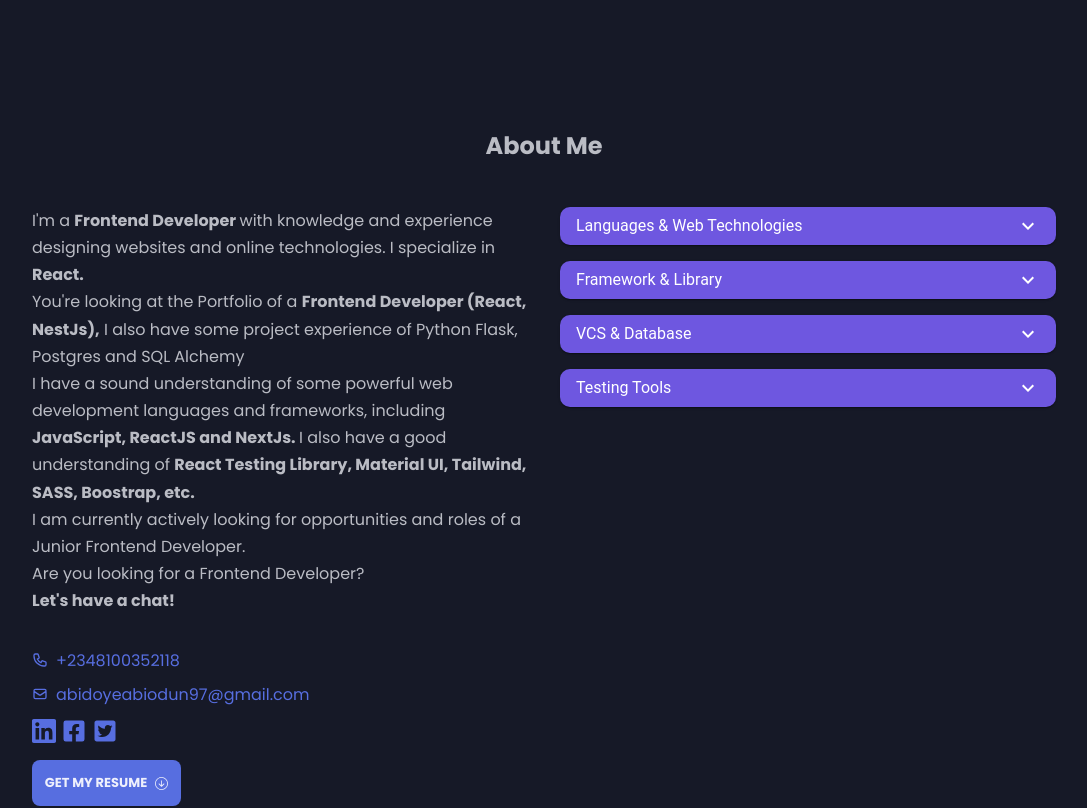
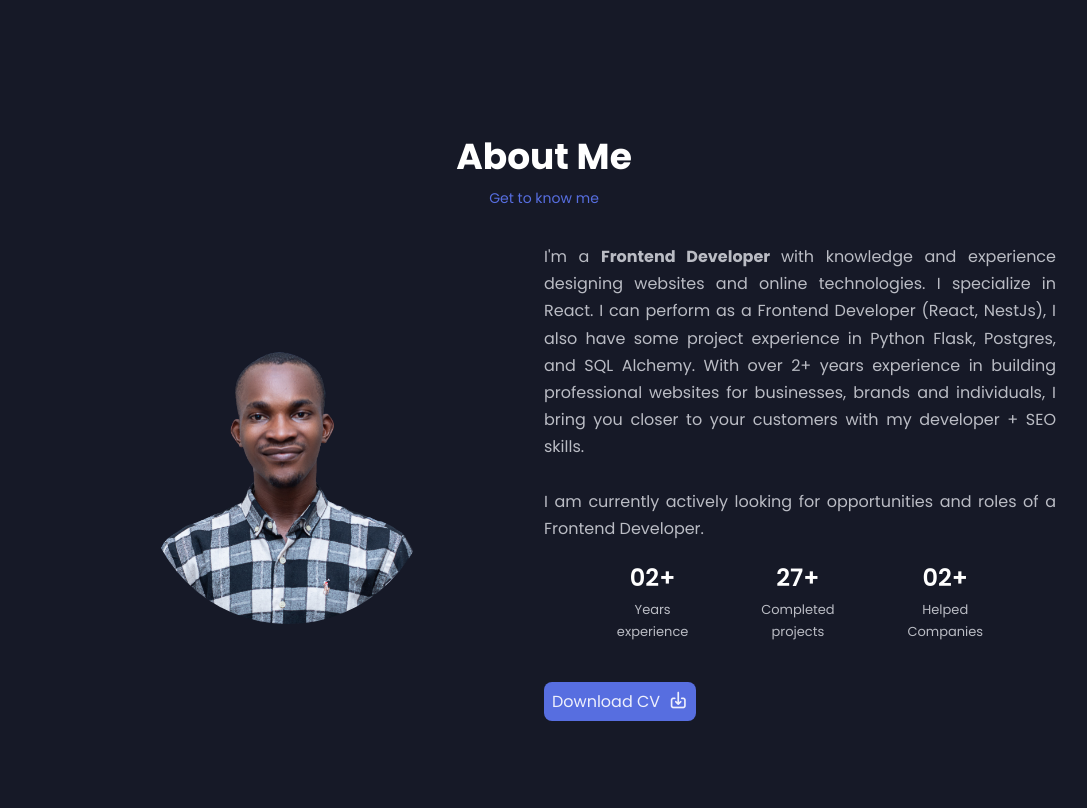
Before and after one commit to habidoyetech/portfolio, a React (Create React App) app: page / in a window 1280 px wide. Shown: the part 640-1448 px from the top of the page, without its empty margins (96-1183 px from the left). Built offline with nearby package versions, Linux system fonts and the light colour scheme; a web font is replaced by a local one.

Commit message:
update about me

```diff
--- a/src/Pages/About.jsx
+++ b/src/Pages/About.jsx
@@ -7,6 +7,7 @@ import {BsArrowDownCircle} from 'react-icons/bs';
 import {HiOutlinePhone, HiOutlineMail} from 'react-icons/hi'
 import SkillCard from '../Components/SkillCard';
 import { skills } from '../data';
+import AbiodunPassport from '../images/abiodunpassport.png'
 
 
 const About = () => {
@@ -15,22 +16,47 @@ const About = () => {
   return (
     <section className='about' id='about' >
       <div className='about_section container'>
-        <h2 className='section_title'>About Me</h2>
-        <div className="about_container grid">
+        <h2 className='section_title'>About Me </h2>
+        <span className='section_subtitle'>Get to know me</span>
+        <div className="about_container">
           <div className='about_container-details'>
-            <div className='about_data'>
-              <p className='about_description'>
-                I'm a <strong> Frontend Developer </strong> with knowledge and experience designing websites and online technologies. I specialize in  <strong> React. </strong> <br />
+            <div className='about_img_description'>
+              <div className='about_image_container'><img src={AbiodunPassport} alt='Abiodun Passport'/></div>
+              <div className='about_data'>
+                <p className='about_description'>
+                  I'm a <strong> Frontend Developer </strong> with knowledge and experience designing websites and online technologies.
+                  I specialize in React. I can perform as a Frontend Developer (React, NestJs), I also have some project experience in Python Flask, Postgres, and SQL Alchemy.
+                  With over 2+ years experience in building professional websites for businesses, brands and individuals, I bring you closer to your customers with my developer + SEO skills.
+                  <br />
+                  <br />
 
-                You're looking at the Portfolio of a <strong>Frontend Developer (React, NestJs),</strong>  I also have some project experience of Python Flask, Postgres and SQL Alchemy <br />
+                  I am currently actively looking for opportunities and roles of a Frontend Developer.
+                </p>
+                <div className="about__info">
+                  <div>
+                      <span className="about__info-title">02+</span>
+                      <span className="about__info-name">Years <br/> experience</span>
+                  </div>
 
-                I have a sound understanding of some powerful web development languages and frameworks, including  <strong> JavaScript, ReactJS and NextJs. </strong> I also have a good understanding of <strong> React Testing Library, Material UI, Tailwind, SASS, Boostrap, etc.</strong> <br />
+                  <div>
+                      <span className="about__info-title">27+</span>
+                      <span className="about__info-name">Completed <br/> projects</span>
+                  </div>
 
-                I am currently actively looking for opportunities and roles of a Junior Frontend Developer. <br />
-                Are you looking for a Frontend Developer?<br /> <strong>  Let's have a chat! </strong>
-              </p>
+                  <div>
+                      <span className="about__info-title">02+</span>
+                      <span className="about__info-name">Helped<br/> Companies</span>
+                  </div>
+                </div>
+                <div class="about__buttons">
+                        <a href="https://drive.google.com/file/d/1El1L6Jix7hDoTh9bKtz0C0evjc3wxQQx/view?usp=sharing" download="" rel='noreferrer' className="button button--flex">Download CV
+							            <i class="uil uil-download-alt button__icon"></i>
+						            </a>
+                    </div>
+              </div>
             </div>
-            <div className='about_contact'>
+
+            {/* <div className='about_contact'>
               <div className='social'>
                 <div className='phone contact'> <HiOutlinePhone />  <p>+2348100352118</p> </div>
                 <div className='email contact'>
@@ -43,9 +69,9 @@ const About = () => {
               </div>
               <button className='cv_button'> <a target='_blank' rel='noreferrer' href='https://docs.google.com/document/d/1F8Q1SxH3Rv8xY8LVA0q7LZleYu40a_P7/edit?usp=share_link&ouid=104950997427632813401&rtpof=true&sd=true' >
                 <h3>GET MY RESUME    <BsArrowDownCircle/></h3> </a></button>
-            </div>
+            </div> */}
           </div>
-          <div className='about_container skills'>
+          {/* <div className='about_container skills'>
             {
               skills.map((group, index) => {
                 return (
@@ -53,7 +79,7 @@ const About = () => {
                 )
               })
             }
-          </div>
+          </div>  */}
         </div>
       </div>
     </section>
--- a/src/Pages/about.css
+++ b/src/Pages/about.css
@@ -16,12 +16,47 @@
   display: flex;
   flex-direction: column;
   gap: 1rem;
+
 }
 
-.about_img_container {
+@media screen and (min-width: 1400px) {
+  .about_container-details {
+    padding: 0 5rem;
+  }
+
+}
+
+.about_img_description {
+  display: flex;
+  flex-direction: column;
+  gap: 0;
+}
+
+@media screen and (min-width: 700px) {
+
+  .about_img_description {
+    flex-direction: row;
+  }
+
+}
+
+.about_image_container {
   display: flex;
   justify-content: center;
-  margin-bottom: var(--mb-3);
+  align-items: center;
+  flex: 1;
+
+}
+
+.about_data {
+  flex: 1;
+}
+
+.about_image_container img {
+  width: 18rem;
+  height: 18rem;
+  border-radius: 50%;
+  object-fit: fill;
 }
 
 .MuiCardHeader-title {
@@ -48,6 +83,37 @@
 
 .about_description {
   font-size: var(--normal-font-size);
+  text-align: center;
+}
+
+
+
+@media screen and (min-width: 960px) {
+  .about_description {
+    text-align: justify;
+  }
+}
+
+
+.about__info {
+  display: flex;
+  justify-content: space-evenly;
+  margin-bottom: 2.5rem;
+  margin-top: 1rem;
+}
+
+.about__info-title {
+  font-size: var(--h2-font-size);
+  font-weight: 600;
+  color: #fff;
+  text-align: center;
+  display: block;
+}
+
+.about__info-name {
+  font-size: var(--smaller-font-size);
+  display: block;
+  text-align: center;
 }
 
 .about_contact h1 {
--- a/src/index.css
+++ b/src/index.css
@@ -125,15 +125,16 @@ section {
 }
 
 .section_title {
-  margin-bottom: var(--mb-2-5);
-  font-size: var(--h2-font-size);
 
+  font-size: var(--h1-font-size);
+  color: #fff;
 }
 
 .section_subtitle {
   display: block;
   font-size: var(--small-font-size);
   margin-bottom: 2rem;
+  color: var(--first-color);
 }
 
 .section_subtitle, .section_title {
```
Also changed, not shown: src/images/abiodunpassport.png (added).
